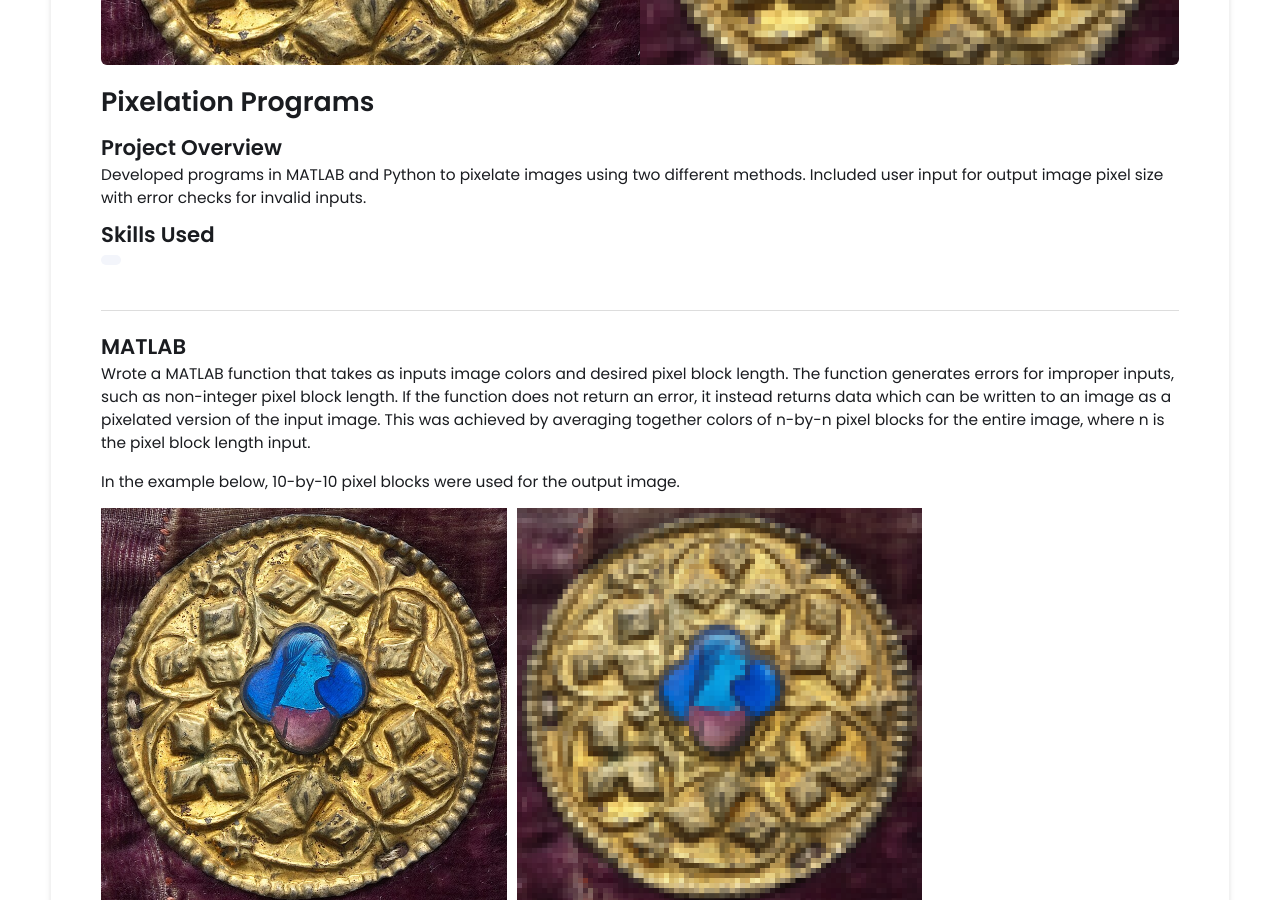
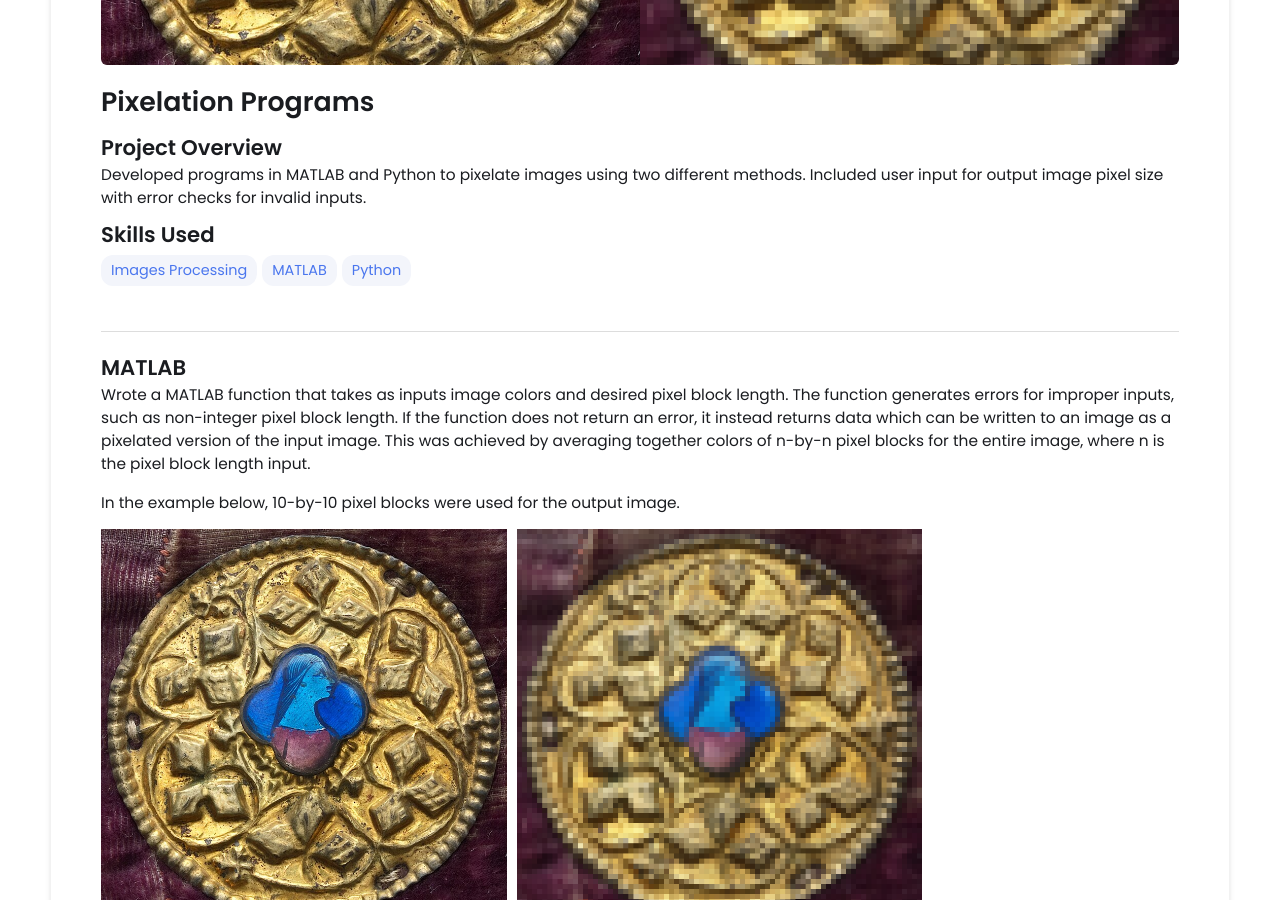
Before and after one commit to MattPieti/MattPieti.github.io, a Jekyll site: the page built from _projects/4pixelation/index.md, in a window 1280 px wide and 900 px high, scrolled down 425 px. Built offline with Jekyll 4.4.1, drawn with Linux system fonts in a browser that asks for light colours.

Commit message:
Update index.md

```diff
--- a/_projects/4pixelation/index.md
+++ b/_projects/4pixelation/index.md
@@ -3,7 +3,9 @@ layout: post
 title: Pixelation Programs
 description: Developed programs in MATLAB and Python to pixelate images using two different methods. Included user input for output image pixel size with error checks for invalid inputs.
 skills:
-  -
+  - Images Processing
+  - MATLAB
+  - Python
 
 main-image: /pixcomp.png
 ---
```
